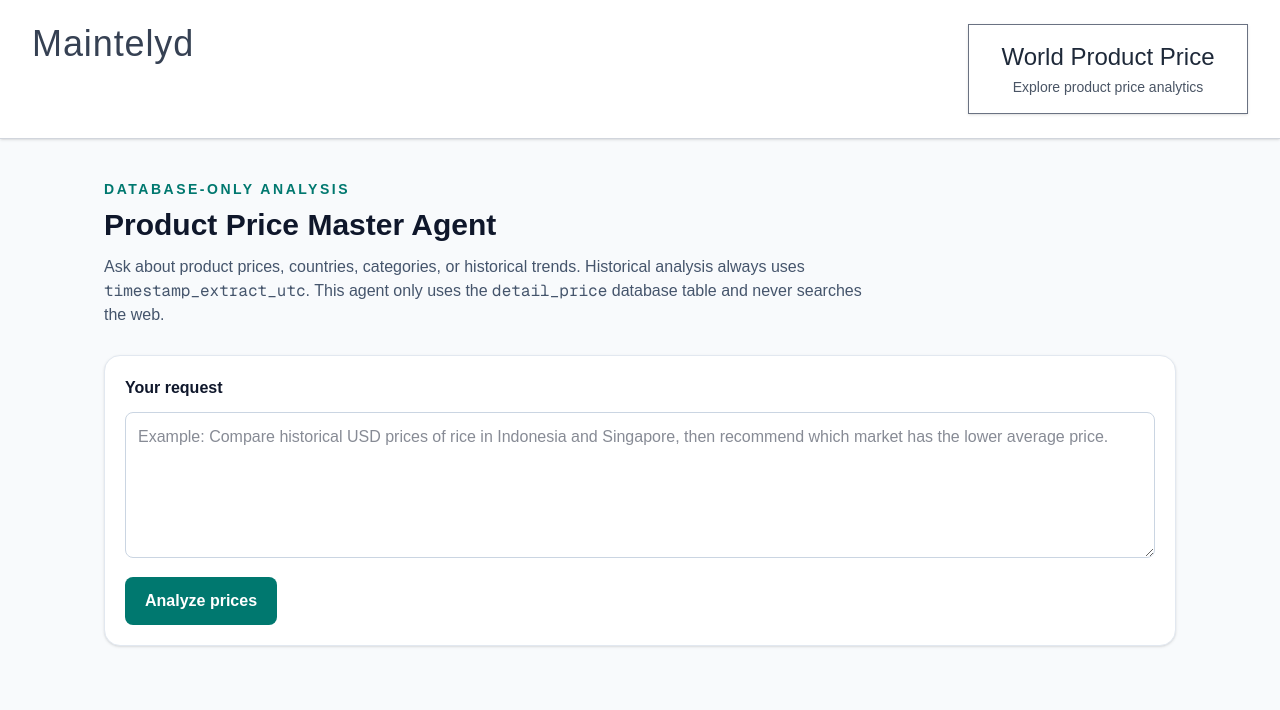
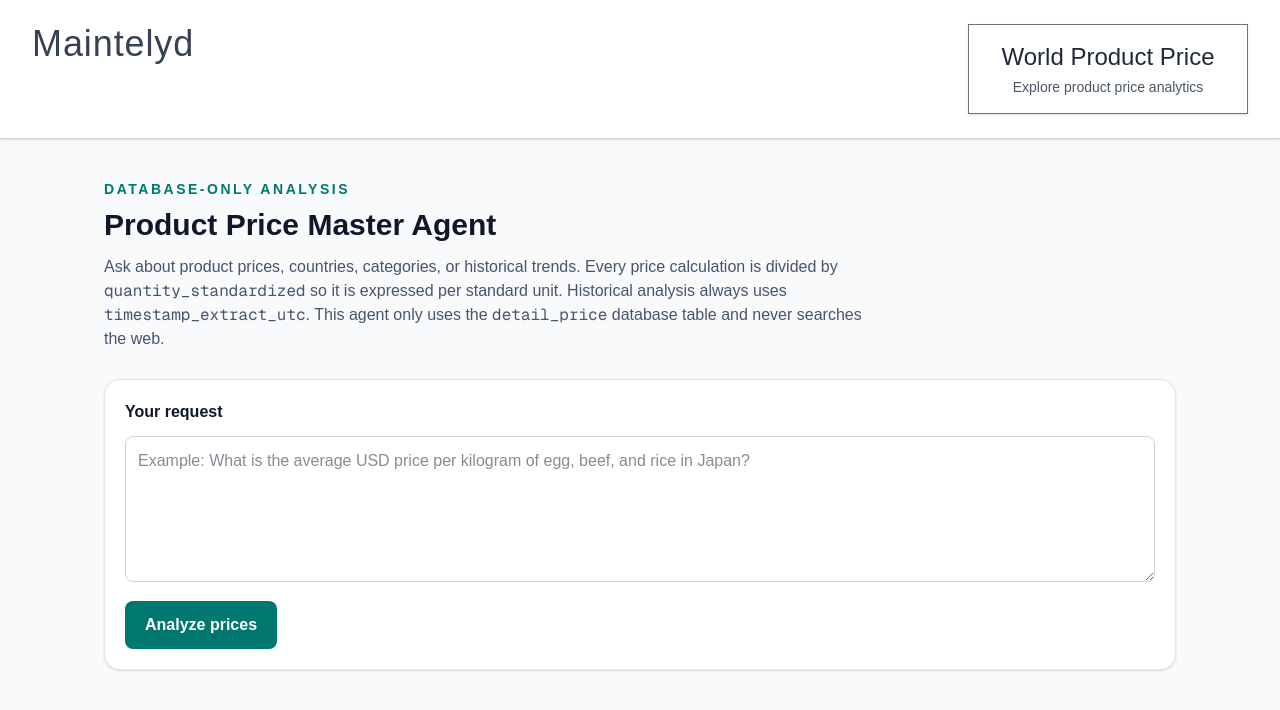
Before and after one commit to neooksigen/product-intelligence-frontend, a Next.js app: page /price-agent in a window 1280 px wide. Shown: the top 710 px of the page. Built offline with nearby package versions, Linux system fonts and the light colour scheme.

Commit message:
Enhance Result type with chartLabel property
Added chartLabel to Result type and updated UI to reflect this change.

```diff
--- a/src/app/price-agent/AgentDashboard.tsx
+++ b/src/app/price-agent/AgentDashboard.tsx
@@ -5,7 +5,7 @@ import { Line, LineChart, ResponsiveContainer, Tooltip, XAxis, YAxis } from "rec
 import Navbar from "@/components/NavbarCustom";
 
 type ChartPoint = { date: string; averagePrice: number };
-type Result = { answer: string; chart: ChartPoint[]; recordsAnalyzed: number };
+type Result = { answer: string; chart: ChartPoint[]; recordsAnalyzed: number; chartLabel: string };
 
 export default function AgentDashboard() {
   const [request, setRequest] = useState("");
@@ -35,11 +35,11 @@ export default function AgentDashboard() {
     <section className="mx-auto max-w-6xl p-6 md:p-10">
       <p className="text-sm font-semibold uppercase tracking-[0.18em] text-teal-700">Database-only analysis</p>
       <h1 className="mt-2 text-3xl font-bold">Product Price Master Agent</h1>
-      <p className="mt-3 max-w-3xl text-slate-600">Ask about product prices, countries, categories, or historical trends. Historical analysis always uses <code>timestamp_extract_utc</code>. This agent only uses the <code>detail_price</code> database table and never searches the web.</p>
+      <p className="mt-3 max-w-3xl text-slate-600">Ask about product prices, countries, categories, or historical trends. Every price calculation is divided by <code>quantity_standardized</code> so it is expressed per standard unit. Historical analysis always uses <code>timestamp_extract_utc</code>. This agent only uses the <code>detail_price</code> database table and never searches the web.</p>
       <form onSubmit={submit} className="mt-7 rounded-2xl border border-slate-200 bg-white p-5 shadow-sm">
         <label htmlFor="request" className="font-semibold">Your request</label>
         <textarea id="request" value={request} onChange={(event) => setRequest(event.target.value)} rows={5}
-          placeholder="Example: Compare historical USD prices of rice in Indonesia and Singapore, then recommend which market has the lower average price."
+          placeholder="Example: What is the average USD price per kilogram of egg, beef, and rice in Japan?"
           className="mt-3 w-full rounded-lg border border-slate-300 p-3 outline-none focus:border-teal-600" />
         <button disabled={loading} className="mt-3 rounded-lg bg-teal-700 px-5 py-3 font-semibold text-white hover:bg-teal-800 disabled:opacity-60">
           {loading ? "Analyzing detail_price…" : "Analyze prices"}
@@ -48,7 +48,7 @@ export default function AgentDashboard() {
       {error && <p className="mt-5 rounded-lg border border-red-200 bg-red-50 p-4 text-red-800">{error}</p>}
       {result && <section className="mt-7 grid gap-6 lg:grid-cols-2">
         <article className="rounded-2xl border border-slate-200 bg-white p-6 shadow-sm"><h2 className="text-xl font-bold">Analysis and recommendation</h2><p className="mt-4 whitespace-pre-wrap leading-7 text-slate-700">{result.answer}</p><p className="mt-5 text-sm text-slate-500">Records analyzed: {result.recordsAnalyzed.toLocaleString()}</p></article>
-        <article className="rounded-2xl border border-slate-200 bg-white p-6 shadow-sm"><h2 className="text-xl font-bold">Historical average USD price</h2><p className="mt-1 text-sm text-slate-500">Grouped by timestamp_extract_utc date</p>
+        <article className="rounded-2xl border border-slate-200 bg-white p-6 shadow-sm"><h2 className="text-xl font-bold">{result.chartLabel}</h2><p className="mt-1 text-sm text-slate-500">Grouped by timestamp_extract_utc date</p>
           <div className="mt-5 h-72">{result.chart.length ? <ResponsiveContainer width="100%" height="100%"><LineChart data={result.chart}><XAxis dataKey="date" tick={{ fontSize: 11 }} /><YAxis /><Tooltip /><Line type="monotone" dataKey="averagePrice" name="Average USD price" stroke="#0f766e" strokeWidth={2} dot={false} /></LineChart></ResponsiveContainer> : <p className="pt-20 text-center text-slate-500">No dated USD prices are available for this request.</p>}</div>
         </article>
       </section>}
```
